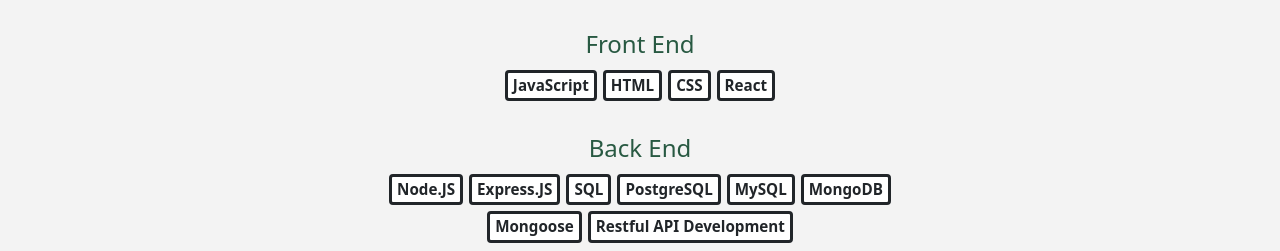
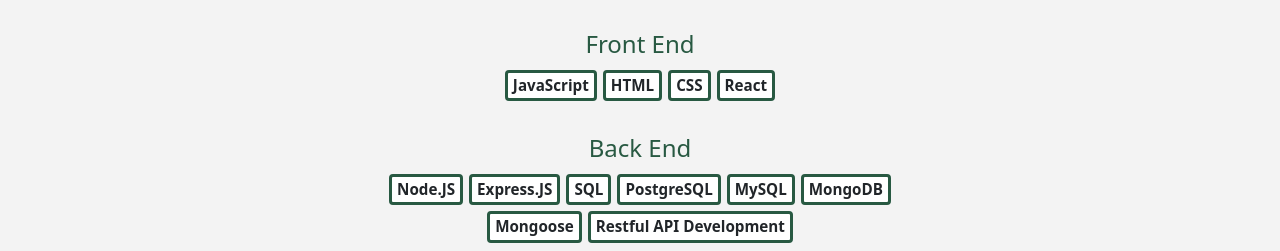
Before and after one commit to dchong1999/PersonalSite, a React app: page / in a window 1280 px wide. Shown: the part 549-800 px from the top of the page. Built offline with nearby package versions, Linux system fonts and the light colour scheme.

Commit message:
editted skill badge styling

```diff
--- a/src/index.css
+++ b/src/index.css
@@ -71,8 +71,9 @@
 
 .skill{
   background-color: white;
-  border-color: 285942;
+  border-color: #285942;
   border-style: solid;
+  border-width: 1%;
   margin: 3px;
   padding: 5px;
   border-radius: .25rem;
```
